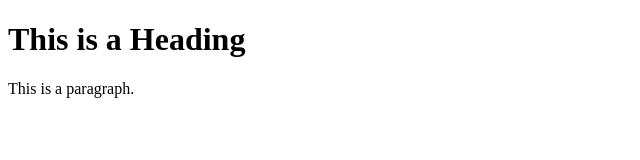
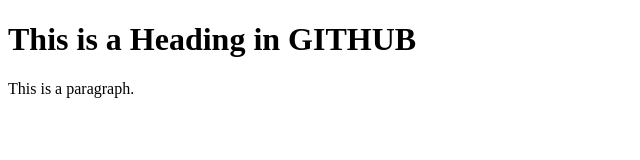
Before and after one commit to YA0419/Demo, a plain HTML site: page index.html in a window 1280 px wide. Shown: the whole page, without its empty margins (0-640 px from the left). Drawn offline with Linux system fonts and the light colour scheme.

Commit message:
Update index.html

```diff
--- a/index.html
+++ b/index.html
@@ -5,7 +5,7 @@
 </head>
 <body>
 
-<h1>This is a Heading</h1>
+<h1>This is a Heading in GITHUB</h1>
 <p>This is a paragraph.</p>
 
 </body>
```
